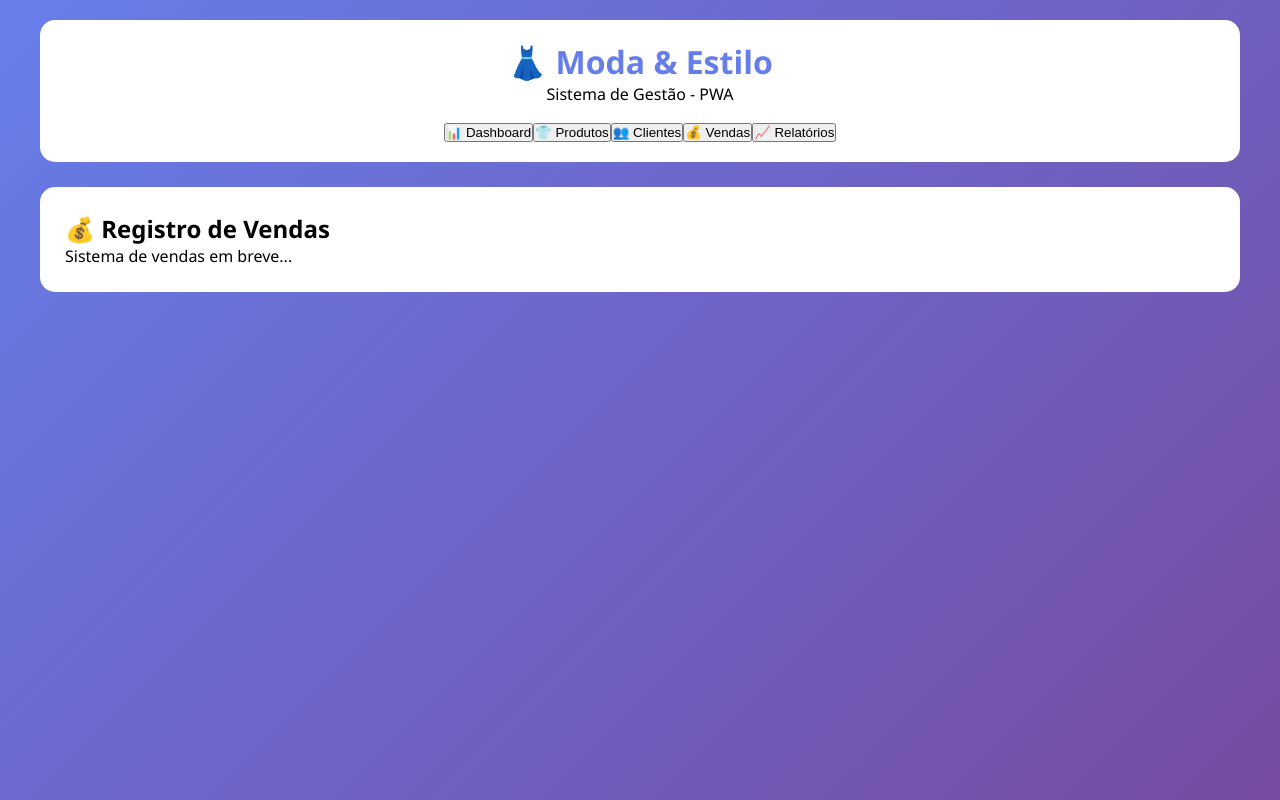
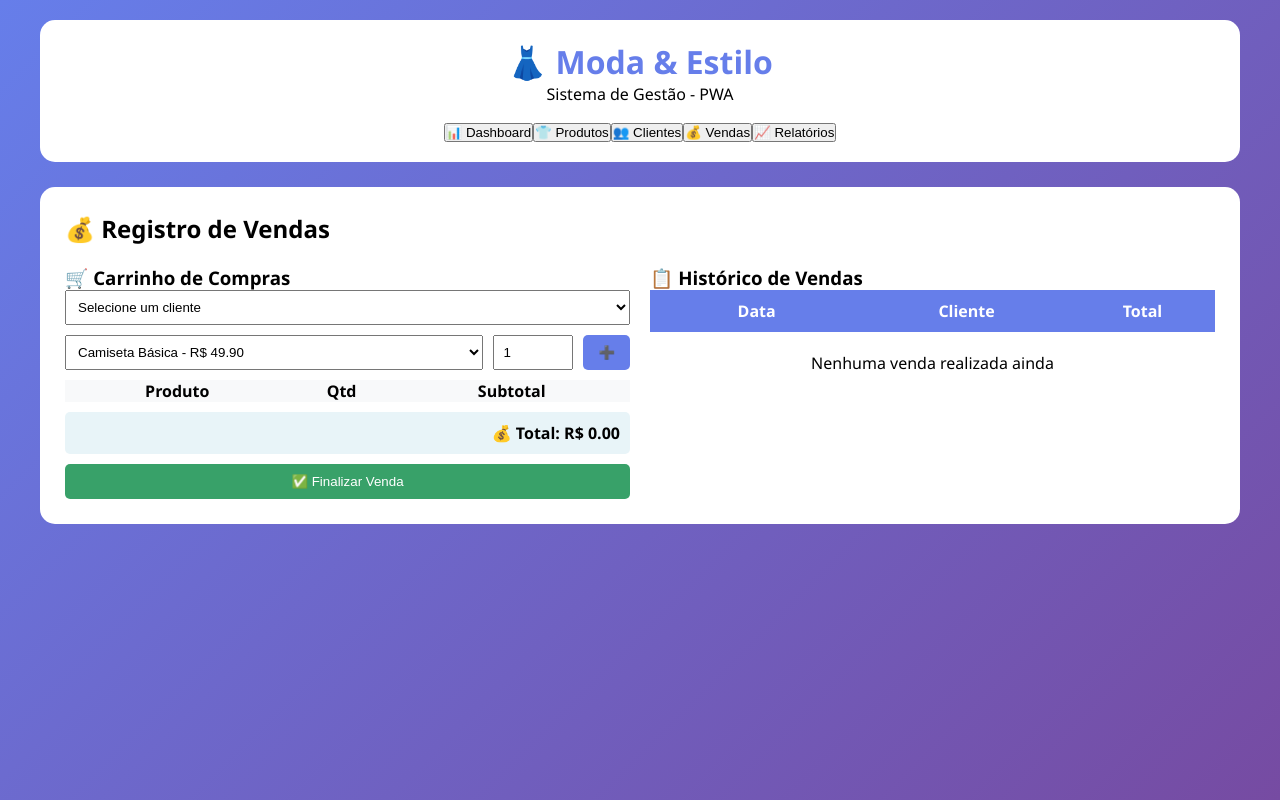
Before and after one commit to marcelorodrigh3s-svg/modaa-estilo-pwa, a React (Create React App) app in the folder frontend/: page / in a window 1280 px wide. Both pictures are taken after a click on the button "💰 Vendas". Built offline with nearby package versions, Linux system fonts and the light colour scheme.

Commit message:
Update Vendas.js

```diff
--- a/frontend/src/components/Vendas.js
+++ b/frontend/src/components/Vendas.js
@@ -1,6 +1,91 @@
-import React from 'react';
+import React, { useState } from 'react';
 
 function Vendas() {
-    return <div><h2>💰 Registro de Vendas</h2><p>Sistema de vendas em breve...</p></div>;
+    const [carrinho, setCarrinho] = useState([]);
+    const [clienteSelecionado, setClienteSelecionado] = useState('');
+    const [clientes] = useState(['Ana Silva', 'Carlos Souza', 'Mariana Lima']);
+    const [produtos] = useState([
+        { id: 1, nome: 'Camiseta Básica', preco: 49.90, estoque: 25 },
+        { id: 2, nome: 'Calça Jeans', preco: 129.90, estoque: 12 },
+    ]);
+    const [produtoSelecionado, setProdutoSelecionado] = useState(produtos[0]);
+    const [quantidade, setQuantidade] = useState(1);
+    const [vendas, setVendas] = useState([]);
+
+    const adicionarAoCarrinho = () => {
+        if (!produtoSelecionado) return;
+        const itemExistente = carrinho.find(i => i.id === produtoSelecionado.id);
+        if (itemExistente) {
+            setCarrinho(carrinho.map(i => i.id === produtoSelecionado.id ? { ...i, quantidade: i.quantidade + quantidade, subtotal: (i.quantidade + quantidade) * i.preco } : i));
+        } else {
+            setCarrinho([...carrinho, { ...produtoSelecionado, quantidade, subtotal: quantidade * produtoSelecionado.preco }]);
+        }
+        setQuantidade(1);
+    };
+
+    const removerDoCarrinho = (id) => {
+        setCarrinho(carrinho.filter(i => i.id !== id));
+    };
+
+    const finalizarVenda = () => {
+        if (!clienteSelecionado) return alert('Selecione um cliente');
+        if (carrinho.length === 0) return alert('Adicione itens ao carrinho');
+        const total = carrinho.reduce((s, i) => s + i.subtotal, 0);
+        const novaVenda = { id: vendas.length + 1, data: new Date().toLocaleDateString(), cliente: clienteSelecionado, total, itens: [...carrinho] };
+        setVendas([...vendas, novaVenda]);
+        setCarrinho([]);
+        setClienteSelecionado('');
+        alert('✅ Venda finalizada com sucesso!');
+    };
+
+    const totalCarrinho = carrinho.reduce((s, i) => s + i.subtotal, 0);
+
+    return (
+        <div>
+            <h2>💰 Registro de Vendas</h2>
+            <div style={{ display: 'grid', gridTemplateColumns: '1fr 1fr', gap: '20px', marginTop: '20px' }}>
+                {/* Carrinho */}
+                <div>
+                    <h3>🛒 Carrinho de Compras</h3>
+                    <select value={clienteSelecionado} onChange={e => setClienteSelecionado(e.target.value)} style={{ width: '100%', padding: '8px', marginBottom: '10px' }}>
+                        <option value="">Selecione um cliente</option>
+                        {clientes.map(c => <option key={c} value={c}>{c}</option>)}
+                    </select>
+                    <div style={{ display: 'flex', gap: '10px', marginBottom: '10px' }}>
+                        <select value={produtoSelecionado?.id} onChange={e => setProdutoSelecionado(produtos.find(p => p.id === parseInt(e.target.value)))} style={{ flex: 2, padding: '8px' }}>
+                            {produtos.map(p => <option key={p.id} value={p.id}>{p.nome} - R$ {p.preco.toFixed(2)}</option>)}
+                        </select>
+                        <input type="number" value={quantidade} onChange={e => setQuantidade(parseInt(e.target.value))} min="1" style={{ width: '80px', padding: '8px' }} />
+                        <button onClick={adicionarAoCarrinho} style={{ background: '#667eea', color: 'white', padding: '8px 15px', border: 'none', borderRadius: '5px', cursor: 'pointer' }}>➕</button>
+                    </div>
+                    <table style={{ width: '100%', borderCollapse: 'collapse' }}>
+                        <thead><tr style={{ background: '#f8f9fa' }}><th>Produto</th><th>Qtd</th><th>Subtotal</th><th></th></tr></thead>
+                        <tbody>
+                            {carrinho.map(item => (
+                                <tr key={item.id}><td>{item.nome}</td><td>{item.quantidade}</td><td>R$ {item.subtotal.toFixed(2)}</td><td><button onClick={() => removerDoCarrinho(item.id)} style={{ background: '#e53e3e', color: 'white', padding: '5px 10px', border: 'none', borderRadius: '5px', cursor: 'pointer' }}>❌</button></td></tr>
+                            ))}
+                        </tbody>
+                    </table>
+                    <div style={{ marginTop: '10px', padding: '10px', background: '#e8f4f8', borderRadius: '5px', textAlign: 'right', fontWeight: 'bold' }}>💰 Total: R$ {totalCarrinho.toFixed(2)}</div>
+                    <button onClick={finalizarVenda} style={{ marginTop: '10px', background: '#38a169', color: 'white', padding: '10px 20px', border: 'none', borderRadius: '5px', cursor: 'pointer', width: '100%' }}>✅ Finalizar Venda</button>
+                </div>
+
+                {/* Histórico */}
+                <div>
+                    <h3>📋 Histórico de Vendas</h3>
+                    <table style={{ width: '100%', borderCollapse: 'collapse' }}>
+                        <thead><tr style={{ background: '#667eea', color: 'white' }}><th style={{ padding: '10px' }}>Data</th><th>Cliente</th><th>Total</th></tr></thead>
+                        <tbody>
+                            {vendas.map(v => (
+                                <tr key={v.id} style={{ borderBottom: '1px solid #ddd' }}><td style={{ padding: '8px' }}>{v.data}</td><td>{v.cliente}</td><td>R$ {v.total.toFixed(2)}</td></tr>
+                            ))}
+                            {vendas.length === 0 && <tr><td colSpan="3" style={{ textAlign: 'center', padding: '20px' }}>Nenhuma venda realizada ainda</td></tr>}
+                        </tbody>
+                    </table>
+                </div>
+            </div>
+        </div>
+    );
 }
+
 export default Vendas;
```
